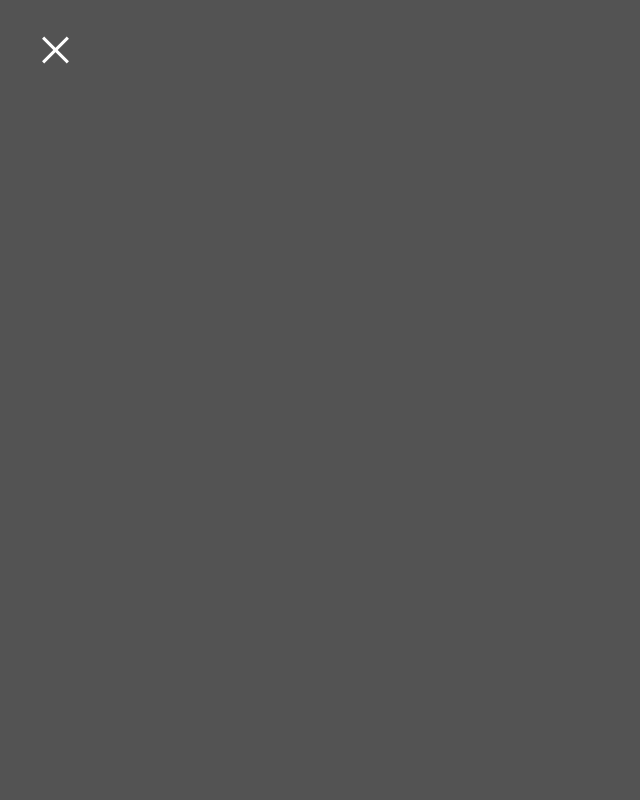
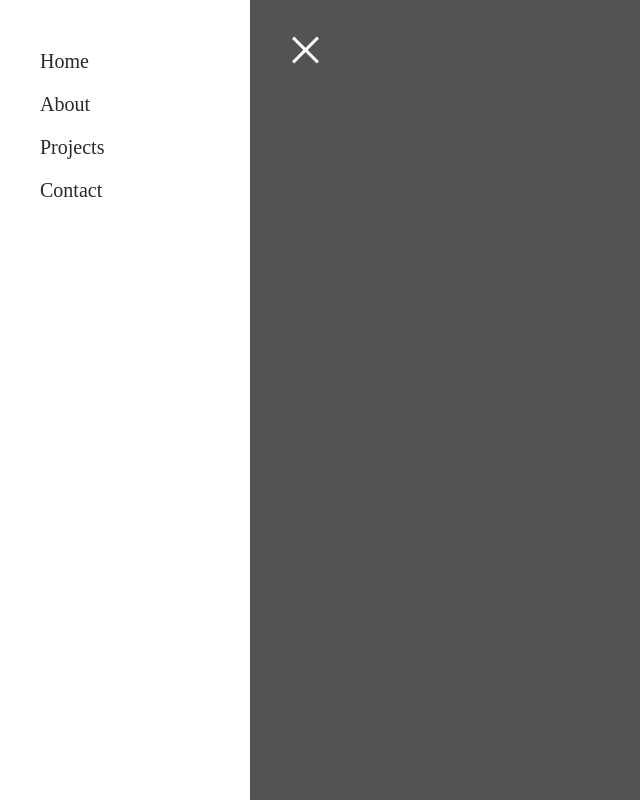
Before and after one commit to En-Er-Elg/HelloRomanNav, a plain HTML site: page index.html in a window 1280 px wide. Both pictures are taken after a click on the button 55 px from the left and 51 px from the top of the page. Shown: the whole page, without its empty margins (0-640 px from the left). Drawn offline with Linux system fonts and the light colour scheme.

Commit message:
created navigation

```diff
--- a/css/main.css
+++ b/css/main.css
@@ -10,6 +10,13 @@ body {
 	background-color: transparent;
 	border: none;
 	cursor: pointer;
+}
+.hamburger,
+.navigation {
+	transition: transform 0.3s 0.1s ease-in-out;
+}
+.hamburger--active {
+	transform: translateX(250px);
 }
 .hamburger__box {
 	width: 35px;
@@ -25,6 +32,7 @@ body {
 	left: 0;
 	transform: translateY(-50%);
 	background-color: #fff;
+	transition: background-color 0.1s 0.2s ease-in-out;
 }
 .hamburger__inner::before {
 	content: '';
@@ -34,6 +42,7 @@ body {
 	top: -10px;
 	left: 0;
 	background-color: #fff;
+	transition: transform 0.3s 0.2s ease-in-out;
 }
 .hamburger__inner::after {
 	content: '';
@@ -43,13 +52,41 @@ body {
 	top: 10px;
 	left: 0;
 	background-color: #fff;
+	transition: transform 0.3s 0.2s ease-in-out;
 }
 .hamburger--active .hamburger__inner {
-background-color: transparent;
+	background-color: transparent;
 }
 .hamburger--active .hamburger__inner::before {
-transform: translateY(10px) rotate(45deg);
+	transform: translateY(10px) rotate(45deg);
 }
-.hamburger--active .hamburger__inner::after{
-  transform: translateY(-10px) rotate(-45deg);
+.hamburger--active .hamburger__inner::after {
+	transform: translateY(-10px) rotate(-45deg);
 }
+.navigation {
+	height: 100vh;
+	width: 250px;
+	position: absolute;
+	top: 0;
+	left: 0;
+	background-color: #fff;
+	transform: translateX(-250px);
+}
+
+.navigation--active {
+	transform: translate(0);
+}
+.navigation__list {
+	margin-top: 50px;
+	list-style: none;
+}
+.navigation__item {
+	margin-bottom: 20px;
+}
+
+.navigation__link {
+	text-decoration: none;
+	color: rgb(40, 40, 40);
+	font-size: 20px;
+	text-transform: capitalize;
+}
--- a/index.html
+++ b/index.html
@@ -13,6 +13,14 @@
 				<span class="hamburger__inner"></span>
 			</span>
 		</button>
+		<div class="navigation">
+			<ul class="navigation__list">
+				<li class="navigation__item"><a class="navigation__link" href="#">home</a></li>
+				<li class="navigation__item"><a class="navigation__link" href="#">about</a></li>
+				<li class="navigation__item"><a class="navigation__link" href="#">projects</a></li>
+				<li class="navigation__item"><a class="navigation__link" href="#">contact</a></li>
+			</ul>
+		</div>
 		<script src="./js/main.js"></script>
 	</body>
 </html>
--- a/js/main.js
+++ b/js/main.js
@@ -1,7 +1,9 @@
-const hamburger = document.querySelector('.hamburger')
+const hamburger = document.querySelector('.hamburger');
+const nav = document.querySelector('.navigation');
 
 const handleClick = () => {
-    hamburger.classList.toggle('hamburger--active')
-}
+	hamburger.classList.toggle('hamburger--active');
+	nav.classList.toggle('navigation--active');
+};
 
-hamburger.addEventListener('click', handleClick)
+hamburger.addEventListener('click', handleClick);
```
